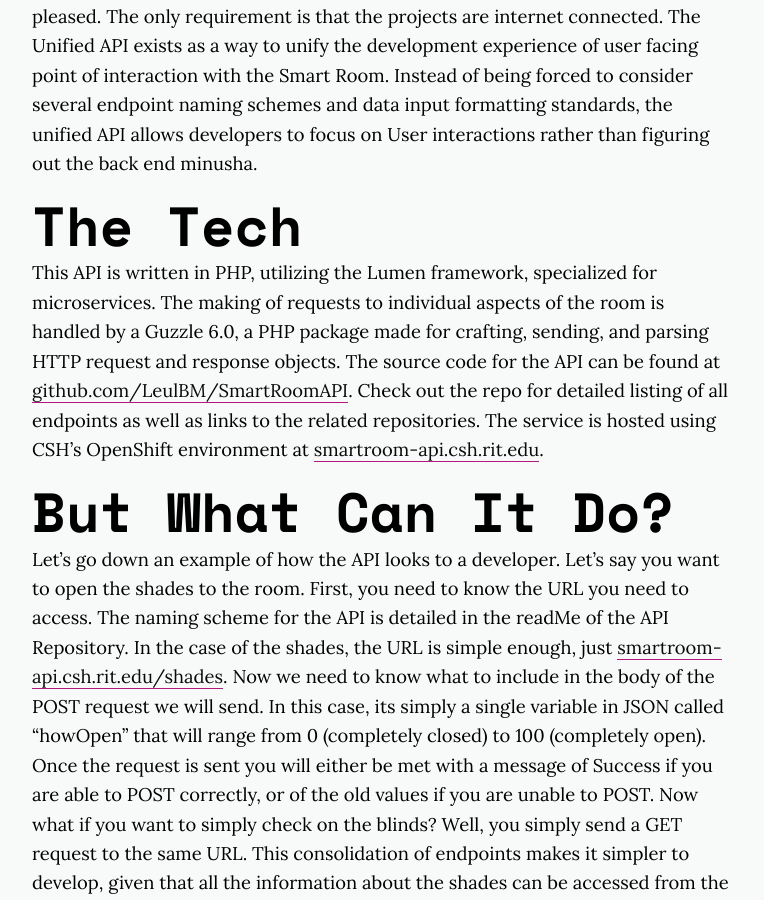
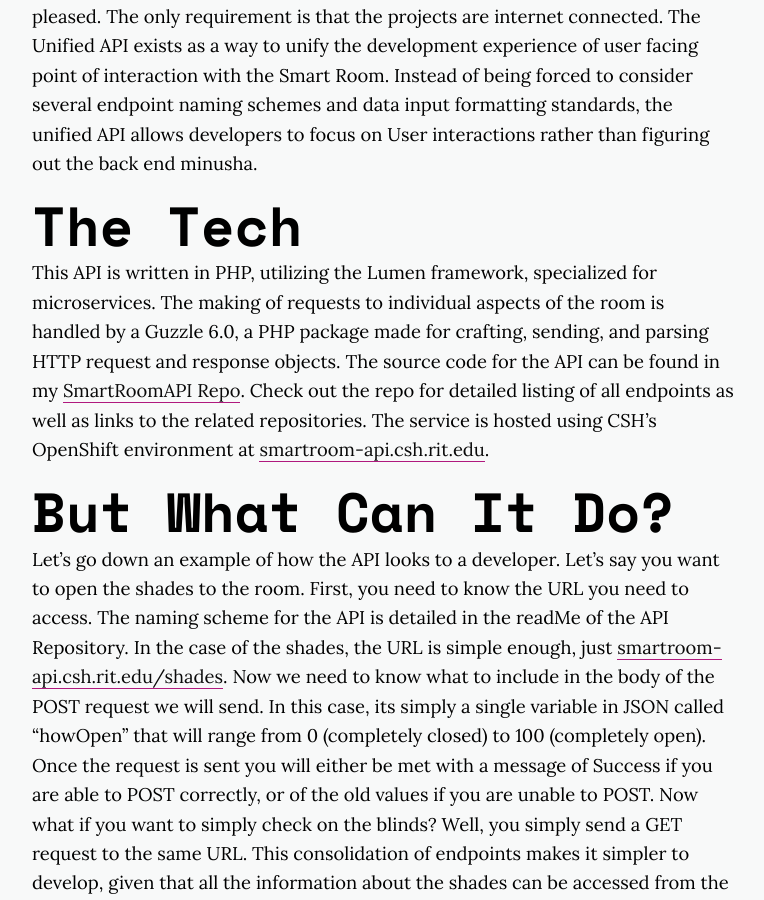
Before and after one commit to ComputerScienceHouse/blog, a Jekyll site: the page built from _posts/2018-04-17-smartroom-api.md, in a window 1280 px wide and 900 px high, scrolled down 966 px. Shown: the whole window, without its empty margins (256-1020 px from the left). Built offline with Jekyll 4.4.1, drawn with Linux system fonts in a browser that asks for light colours; nearby versions of some CDN libraries.

Commit message:
URL Fixes

```diff
--- a/_posts/2018-04-17-smartroom-api.md
+++ b/_posts/2018-04-17-smartroom-api.md
@@ -27,13 +27,13 @@
 
 # The Tech
 This API is written in PHP, utilizing the Lumen framework, specialized for microservices. The making of requests to individual aspects of the room  is handled by a Guzzle 6.0, a PHP package
-made for crafting, sending, and parsing HTTP request and response objects. The source code for the API can be found at [github.com/LeulBM/SmartRoomAPI](https://github.com/LeulBM/SmartRoomAPI).
+made for crafting, sending, and parsing HTTP request and response objects. The source code for the API can be found in my [SmartRoomAPI Repo](https://github.com/LeulBM/SmartRoomAPI).
 Check out the repo for detailed listing of all endpoints as well as links to the related repositories. The service is hosted using CSH's OpenShift environment at
 [smartroom-api.csh.rit.edu](https://smartroom-api.csh.rit.edu).
 
 # But What Can It Do?
 Let's go down an example of how the API looks to a developer. Let's say you want to open the shades to the room. First, you need to know the URL you need to access. The naming scheme for the
-API is detailed in the readMe of the API Repository. In the case of the shades, the URL is simple enough, just [smartroom-api.csh.rit.edu/shades](smartroom-api.csh.rit.edu/shades). Now we need
+API is detailed in the readMe of the API Repository. In the case of the shades, the URL is simple enough, just [smartroom-api.csh.rit.edu/shades](https://smartroom-api.csh.rit.edu/shades). Now we need
 to know what to include in the body of the POST request we will send. In this case, its simply a single variable in JSON called "howOpen" that will range from 0 (completely closed) to 100 (completely
  open). Once the request is sent you will either be met with a message of Success if you are able to POST correctly, or of the old values if you are unable to POST. Now what if you want to
  simply check on the blinds? Well, you simply send a GET request to the same URL. This consolidation of endpoints makes it simpler to develop, given that all the information about the shades
```
